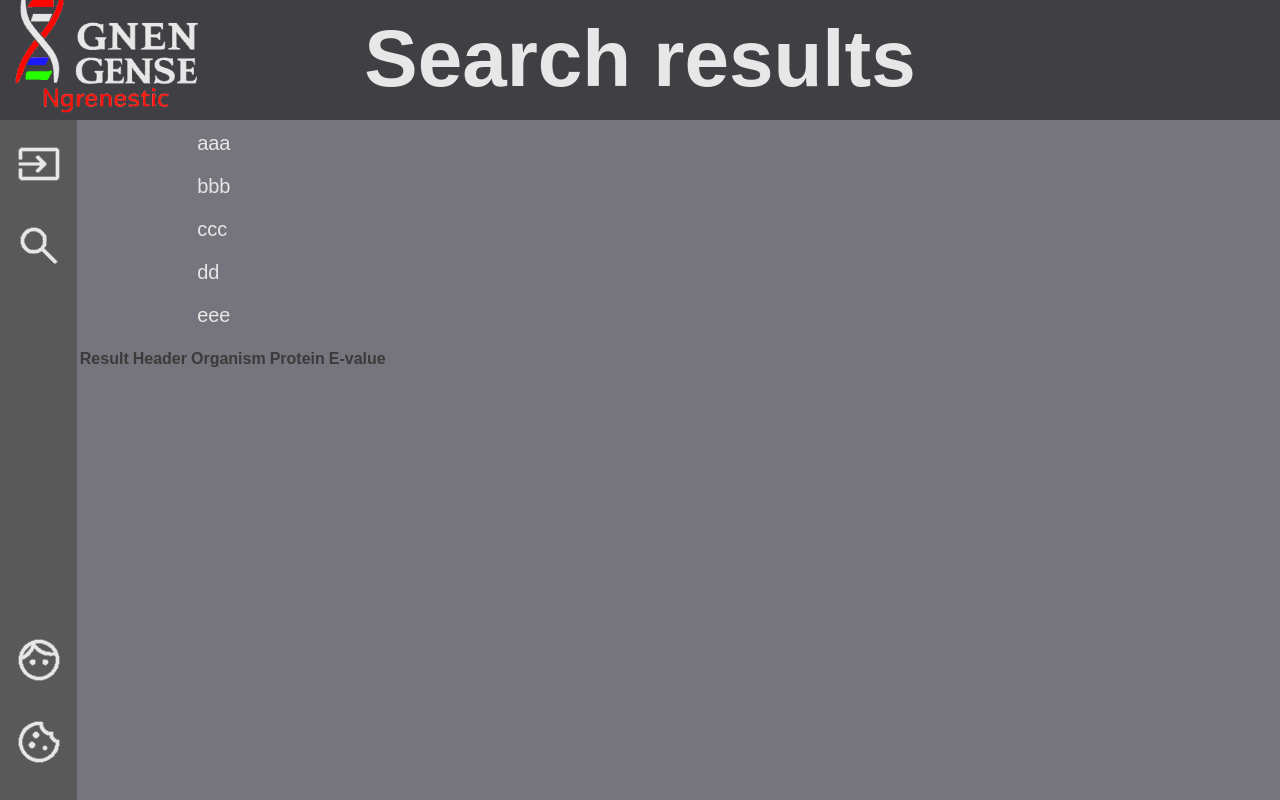
After one commit to DWJStraat/OWE4_Blast, a Flask app: page /search_results/ in a window 1280 px wide. The commit adds this page. Run offline with Flask 2, Linux system fonts and the light colour scheme; lists and menus that the app fills with data are empty; some libraries are stand-ins or nearby versions.

````diff
--- a/__init__.py
+++ b/__init__.py
@@ -7,8 +7,9 @@ from flask import Flask, request, render_template, make_response, redirect, url_
 from flask_bootstrap import Bootstrap5
 from flask_login import LoginManager, login_user, logout_user, login_required, current_user
 from forms import *
-from time import time
-from werkzeug.utils import secure_filename
+from middle_tier import fastq_parser as fastq
+from middle_tier.mariaDB_server_wrapper import server as mariaDB
+import json
 
 app = Flask(__name__, template_folder='template')
 app.config['SECRET_KEY'] = secrets.token_urlsafe(16)
@@ -50,11 +51,11 @@ def login():
         log_in = LoginForm()
         if log_in.validate_on_submit():
             username = log_in.username.data
-            username = str(hash(username))
+            # username = str(hash(username))
             password = log_in.password.data
-            password = str(hash(password))
+            # password = str(hash(password))
             database = log_in.database.data
-            database = str(hash(database))
+            # database = str(hash(database))
             resp = make_response(redirect(url_for('home')))
             resp.set_cookie('username', username)
             resp.set_cookie('password', password)
@@ -82,13 +83,36 @@ def input():
     form = UploadForm()
     if 'username' not in cookies or 'password' not in cookies:
         return redirect(url_for('login'))
+    username = cookies['username']
+    password = cookies['password']
+    database = cookies['database']
+    config = json.load(open('config.json'))
+    host = config['DB_IP']
     if form.validate_on_submit():
         file = form.file.data
-        filename = f'{int(time())}-{secure_filename(file.filename)}'
-        file.save(f'uploads/{filename}')
+        file.save('uploads/dataset.xlsx')
+        excel = fastq.excel('uploads/dataset.xlsx')
+        excel.parse_for_db(use_json=False)
+        values = excel.values
+        server = mariaDB(host, username, password, database)
+        server.mass_insert(values, 'DNA_seq', ["ID","seq_header", "quality", "sequence"])
         return render_template('upload.html', title='Input', form=form, file=file.filename)
     return render_template('upload.html', title='Input', form=form)
 
+@app.route('/search/')
+def search():
+    cookies = request.cookies
+    form = Search()
+    if 'username' not in cookies or 'password' not in cookies:
+        return redirect(url_for('login'))
+    if form.validate_on_submit():
+        return redirect(url_for('search_results'))
+    return render_template('search.html', title='Search', form = form)
+
+@app.route('/search_results/', methods=['GET', 'POST'])
+def search_results():
+    results = ['aaa','bbb', 'ccc','dd','eee']
+    return render_template('search_results.html', title='Search results', result_list=results)
 
 @app.errorhandler(404)
 def page_not_found(e):
--- a/config.json
+++ b/config.json
@@ -1,4 +1,4 @@
 {
   "DB_IP": "145.74.104.144",
-  "DB_PORT": "3306",
+  "DB_PORT": "3306"
 }
--- a/middle_tier/BLAST_wrapper.py
+++ b/middle_tier/BLAST_wrapper.py
@@ -79,5 +79,3 @@ if __name__ == '__main__':
     a.blast()
     a.load_results()
     a.get_first_x(15)
-
-print(a.hits)
--- a/static/base.css
+++ b/static/base.css
@@ -135,3 +135,15 @@ ol {
 .scroll {
     overflow-y: scroll;
 }
+
+.form {
+    /*display: flex;*/
+    /*flex-direction: column;*/
+    align-items: center;
+    justify-content: center;
+    width: auto;
+    position: absolute;
+    top: 50%;
+    left: 50%;
+    transform: translate(-50%, -50%);
+}
--- a/template/base.html
+++ b/template/base.html
@@ -8,16 +8,16 @@
 
 {% block bar2 %}
 <bar2>
-    <button_search class="sidebar-button">
+    <button_search class="sidebar-button", title="Search">
         <img src="../static/image/search_FILL0_wght400_GRAD0_opsz48.png">
     </button_search>
-    <button_input class="sidebar-button" onclick="location.href='/input/'">
+    <button_input class="sidebar-button" onclick="location.href='/input/'", title="Input">
         <img src="../static/image/input_FILL0_wght400_GRAD0_opsz48.png">
     </button_input>
-    <button_login class="sidebar-button" onclick="location.href='/login/'">
+    <button_login class="sidebar-button" onclick="location.href='/login/'", title="Account">
         <img src="../static/image/face_FILL0_wght400_GRAD0_opsz48.png">
     </button_login>
-    <button_cookie class="sidebar-button" onclick="location.href='/cookies/'">
+    <button_cookie class="sidebar-button" onclick="location.href='/cookies/'", title="Cookies">
         <img src="../static/image/cookie_FILL0_wght400_GRAD0_opsz48.png">
     </button_cookie>
 </bar2>
--- a/template/login_base.html
+++ b/template/login_base.html
@@ -50,6 +50,12 @@
     {% block content %}
     {% endblock %}
     </div>
+<!--    <script type="text/javascript">-->
+<!--        var timer = function() {-->
+<!--            setTimeout(function(){ window.location.reload(); }, 1500);-->
+<!--        };-->
+<!--        timer();-->
+<!--    </script>-->
 
 </field>
 </html>
--- /dev/null
+++ b/template/search_results.html
@@ -0,0 +1,22 @@
+{%extends 'base.html'%}
+
+{% block content %}
+<table>
+    <tr>
+        <th>Result</th>
+        <th>Header</th>
+        <th>Organism</th>
+        <th>Protein</th>
+        <th>E-value</th>
+    </tr>
+{% for result in result_list %}
+    <div class="container" align="center" >
+        <p>
+            {{result}}
+        </p>
+
+    </div>
+{% endfor %}
+</table>
+{% endblock content %}
+```
````
Also changed, not shown: forms.py (+10 -0 lines), middle_tier/fastq_parser.py (+3 -4 lines), middle_tier/mariaDB_server_wrapper.py (+13 -4 lines), template/search.html (+6 -37 lines).
